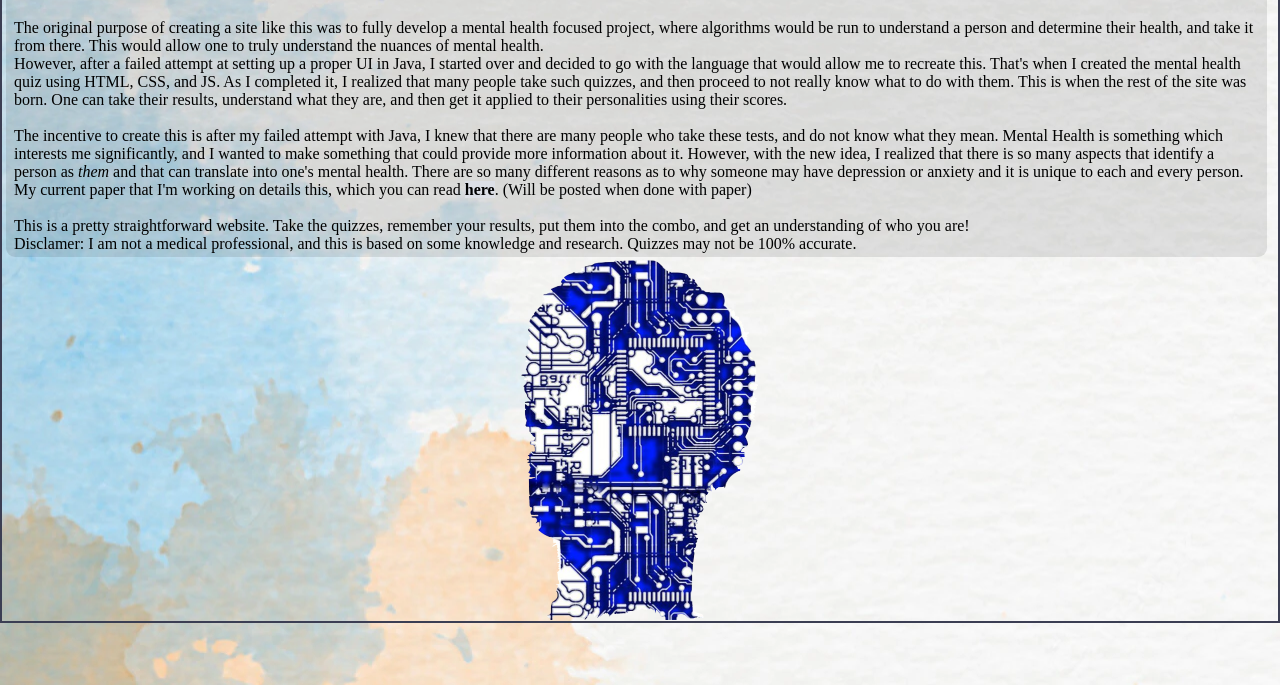
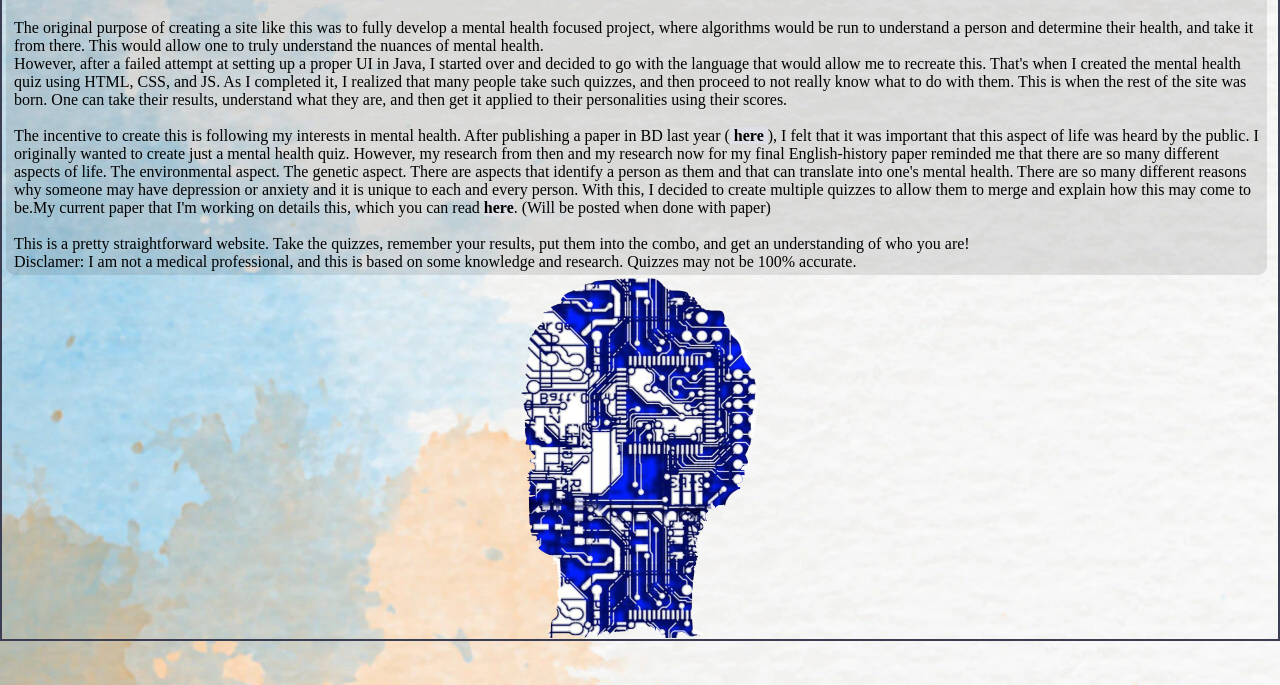
Before and after one commit to shookvani/Mental-Health, a plain HTML site: page index.html in a window 1280 px wide. Shown: the part 115-800 px from the top of the page. Drawn offline with Linux system fonts and the light colour scheme.

Commit message:
Update index.html

```diff
--- a/index.html
+++ b/index.html
@@ -45,7 +45,7 @@ What is the purpose of creating this, what was the incentive to do so, and how d
   <br>
 <p>The original purpose of creating a site like this was to fully develop a mental health focused project, where algorithms would be run to understand a person and determine their health, and take it from there. This would allow one to truly understand the nuances of mental health.<br>
  However, after a failed attempt at setting up a proper UI in Java, I started over and decided to go with the language that would allow me to recreate this. That's when I created the mental health quiz using HTML, CSS, and JS. As I completed it, I realized that many people take such quizzes, and then proceed to not really know what to do with them. This is when the rest of the site was born. One can take their results, understand what they are, and then get it applied to their personalities using their scores. </p>  <br>
-  <p>The incentive to create this is after my failed attempt with Java, I knew that there are many people who take these tests, and do not know what they mean. Mental Health is something which interests me significantly, and I wanted to make something that could provide more information about it. However, with the new idea, I realized that there is so many aspects that identify a person as <i>them</i> and that can translate into one's mental health. There are so many different reasons as to why someone may have depression or anxiety and it is unique to each and every person. My current paper that I'm working on details this, which you can read <a href="">here</a>. (Will be posted when done with paper)</p><br>
+  <p>The incentive to create this is following my interests in mental health. After publishing a paper in BD last year (<a href="https://doi.org/10.3390/biochem2010001"> here </a>), I felt that it was important that this aspect of life was heard by the public. I originally wanted to create just a mental health quiz. However, my research from then and my research now for my final English-history paper reminded me that there are so many different aspects of life. The environmental aspect. The genetic aspect. There are aspects that identify a person as them and that can translate into one's mental health. There are so many different reasons why someone may have depression or anxiety and it is unique to each and every person. With this, I decided to create multiple quizzes to allow them to merge and explain how this may come to be.My current paper that I'm working on details this, which you can read <a href="">here</a>. (Will be posted when done with paper)</p><br>
 
   <p>This is a pretty straightforward website. Take the quizzes, remember your results, put them into the combo, and get an understanding of who you are!</p>
 
```
